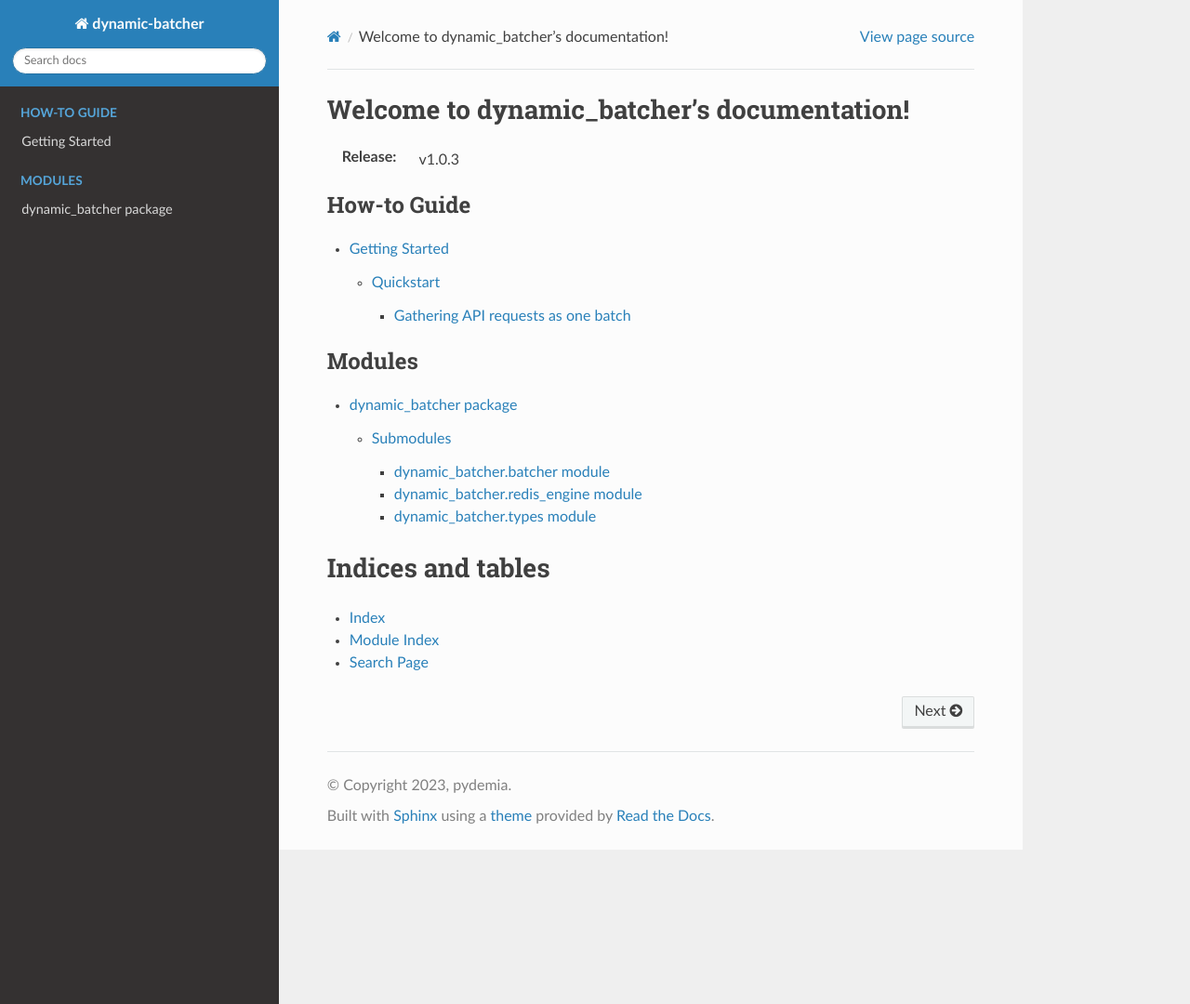
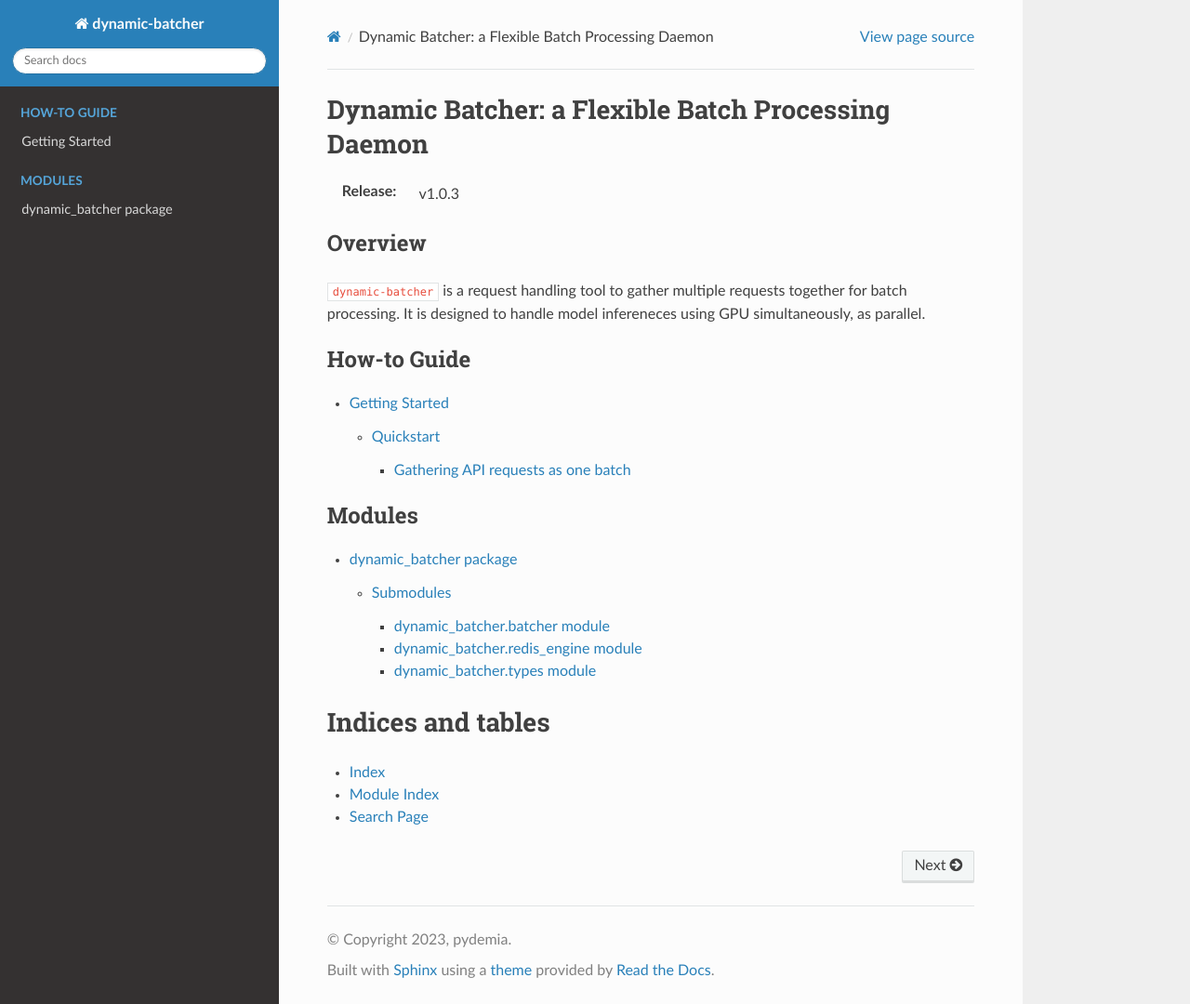
Before and after one commit to pydemia/dynamic-batcher, a Sphinx documentation site: the page built from docs/source/index.rst, in a window 1280 px wide and 1080 px high. Shown: the whole window at 93% size. Built offline with Sphinx 7.4.7 and the Read the Docs theme 2.0.0, drawn with Linux system fonts in a browser that asks for light colours; formulas are drawn with MathJax 3.

```diff
--- a/docs/source/index.rst
+++ b/docs/source/index.rst
@@ -3,10 +3,19 @@
    You can adapt this file completely to your liking, but it should at least
    contain the root `toctree` directive.
 
-Welcome to dynamic_batcher's documentation!
-===========================================
+Dynamic Batcher: a Flexible Batch Processing Daemon
+===================================================
 
 :Release: |release|
+
+
+Overview
+------------------
+
+``dynamic-batcher`` is a request handling tool to gather multiple requests together for batch processing.
+It is designed to handle model infereneces using GPU simultaneously, as parallel.
+
+
 
 .. toctree::
    :maxdepth: 4
```
